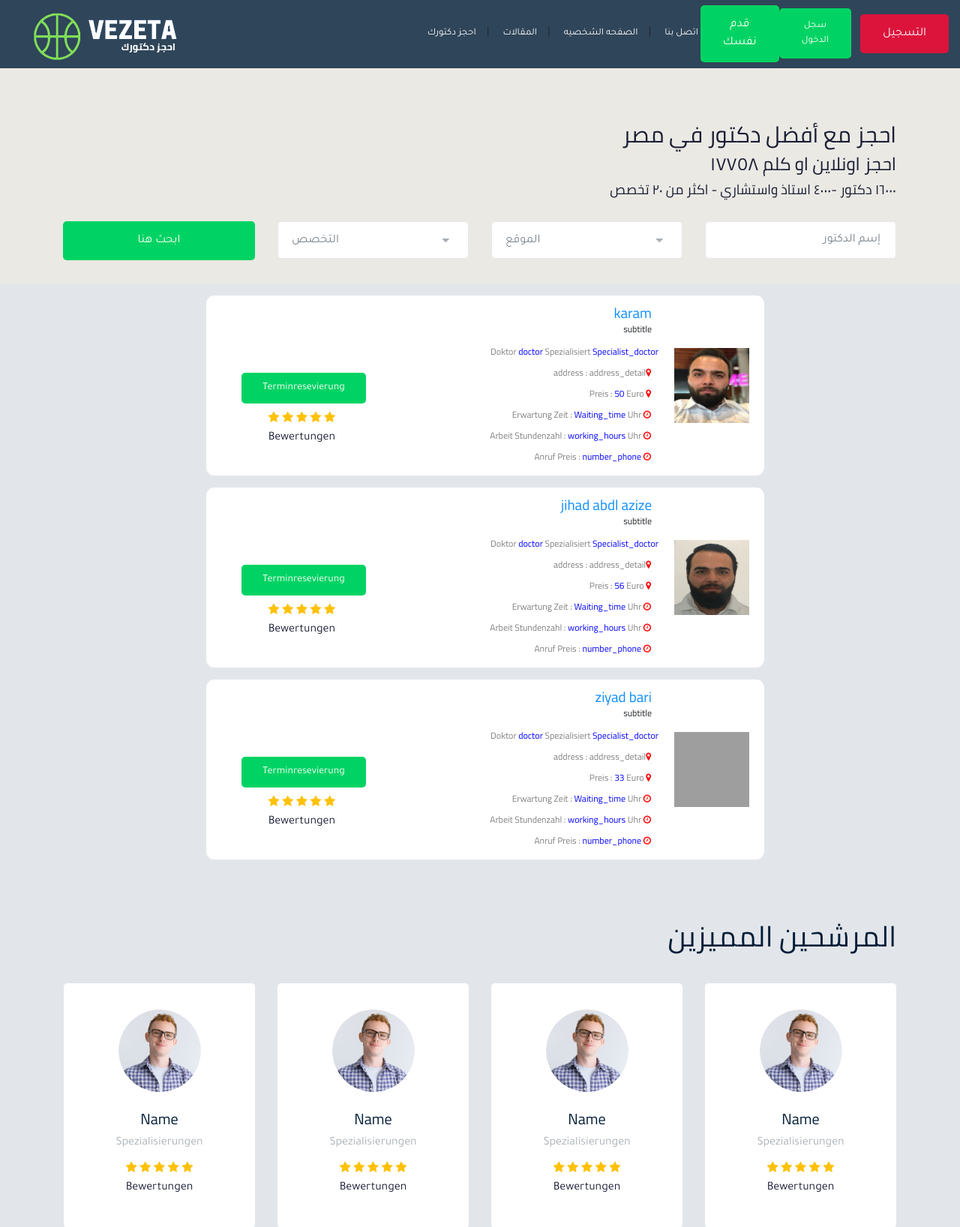
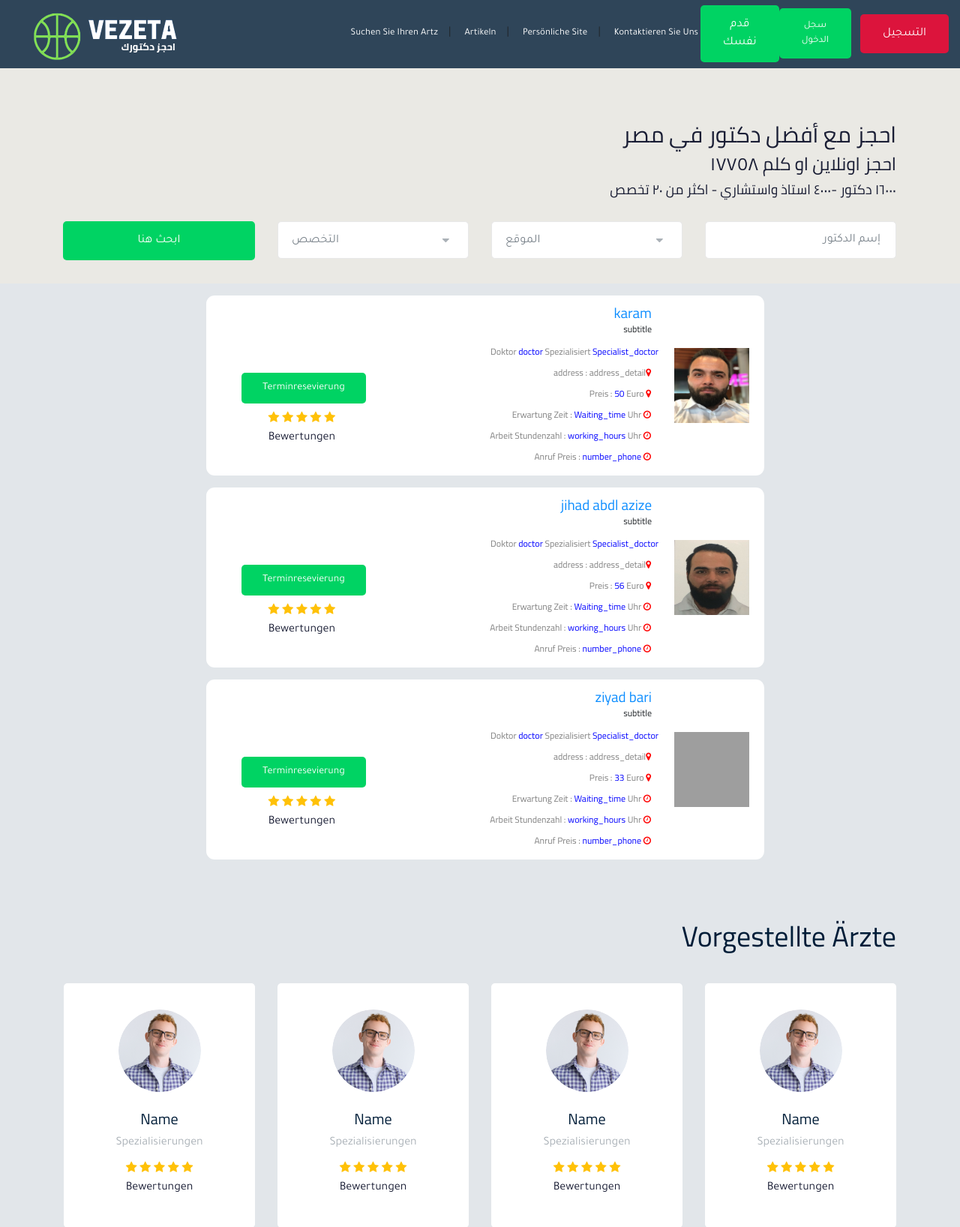
Before and after one commit to jod431047/Doktor--Suchen, a Django app: page /todo/doctors/ in a window 1280 px wide. Shown: the top 1636 px of the page at 75% size. Run offline with Django 5.2, Linux system fonts and the light colour scheme; data comes from the database, SQL or seed files in the repository; some libraries are stand-ins or nearby versions; grey boxes are pictures that could not be loaded.

Commit message:
base übersetzen

```diff
--- a/templates/base.html
+++ b/templates/base.html
@@ -54,10 +54,10 @@
                         <div class="main-menu  d-none d-lg-block">
                             <nav>
                                 <ul id="navigation">
-                                    <li><a href="">احجز دكتورك</a></li>|
-                                    <li><a href="">المقالات</a></li>|
-                                    <li><a href="">الصفحه الشخصيه </a></li>|
-                                    <li><a href="contact.html">اتصل بنا</a></li>
+                                    <li><a href="">Suchen Sie Ihren Artz</a></li>|
+                                    <li><a href="">Artikeln</a></li>|
+                                    <li><a href="">Persönliche Site</a></li>|
+                                    <li><a href="contact.html">Kontaktieren Sie uns</a></li>
                                 </ul>
                             </nav>
                         </div>
--- a/todo/templates/user/doctors_list.html
+++ b/todo/templates/user/doctors_list.html
@@ -88,7 +88,7 @@
     <div class="row">
       <div class="col-lg-12">
         <div class="section_title text-center mb-40">
-          <h3>المرشحين المميزين</h3>
+          <h3>Vorgestellte Ärzte</h3>
         </div>
       </div>
     </div>
```
